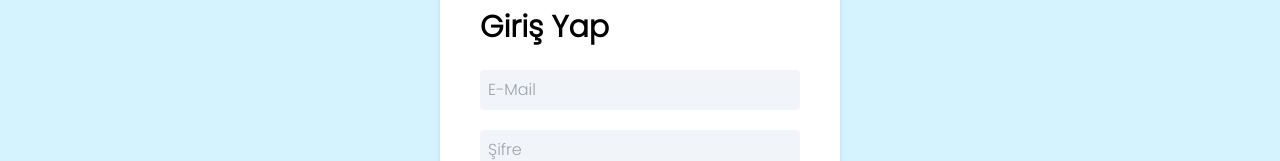
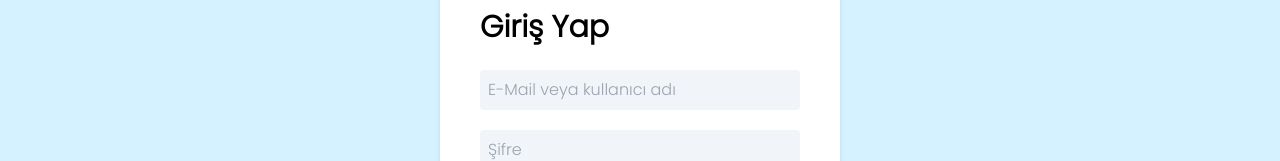
Before and after one commit to dgkanygn/malumat-frontend, a React (Vite) app: page /login in a window 1280 px wide. Shown: the part 214-375 px from the top of the page. Built offline with nearby package versions, Linux system fonts and the light colour scheme; no server answers.

Commit message:
Added username support for login.

```diff
--- a/src/pages/Login.jsx
+++ b/src/pages/Login.jsx
@@ -26,13 +26,11 @@ export const Login = () => {
 
   const inputs = [
     {
-      label: "E-Mail",
       type: "text",
-      name: "email",
-      placeholder: "E-Mail",
+      name: "loginData",
+      placeholder: "E-Mail veya kullanıcı adı",
     },
     {
-      label: "Password",
       type: "password",
       name: "password",
       placeholder: "Şifre",
@@ -42,12 +40,8 @@ export const Login = () => {
   const navigate = useNavigate();
 
   const [formData, setFormData] = useState({
-    email: "",
+    loginData: "",
     password: "",
-    // username: "",
-    // name: "",
-    // surname: "",
-    // bio: "",
   });
 
   const handleInputChange = (e) => {
@@ -60,7 +54,7 @@ export const Login = () => {
 
   const login = async (e) => {
     try {
-      if (formData.email && formData.password) {
+      if (formData.loginData && formData.password) {
         setIsLoading(true);
         e.preventDefault();
         const res = await loginReq(formData);
```
